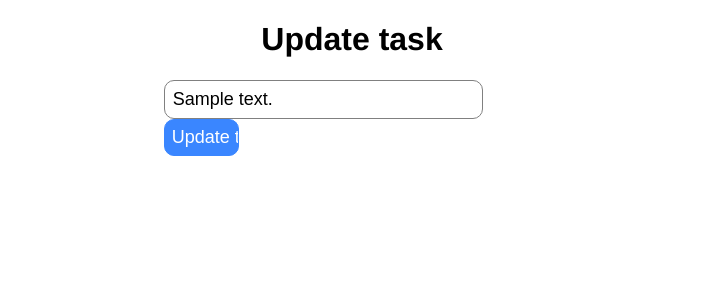
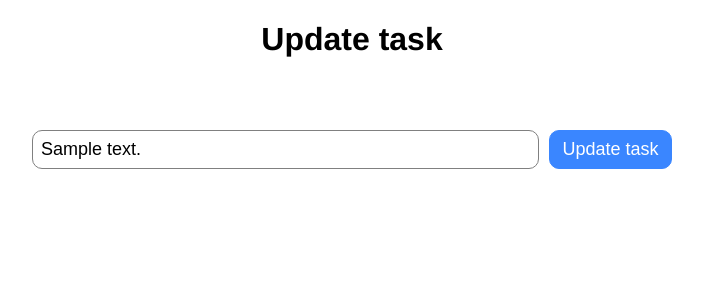
Before and after one commit to ngthhang/PythonFlask_TodoList, a Flask app: page /update/1 in a window 1280 px wide. Shown: the top 300 px of the page, without its empty margins (288-991 px from the left). Run offline with Flask 2, Linux system fonts and the light colour scheme; a user stored in the database is signed in; tables that the repository leaves empty hold one stand-in row (values such as "Sample post").

Commit message:
done deloy

```diff
--- a/templates/update.html
+++ b/templates/update.html
@@ -4,7 +4,7 @@
 <div class="content">
     <h1>Update task</h1>
 
-    <form action="/update/{{task.id}}" method="post">
+    <form action="/update/{{task.id}}" method="post" class="add-task-form">
         <input type="text" name="content" id="content" class="text-input" value="{{task.content}}">
         <input type="submit" value="Update task" class="button">
     </form>
```
Also changed, not shown: 1 other file.
